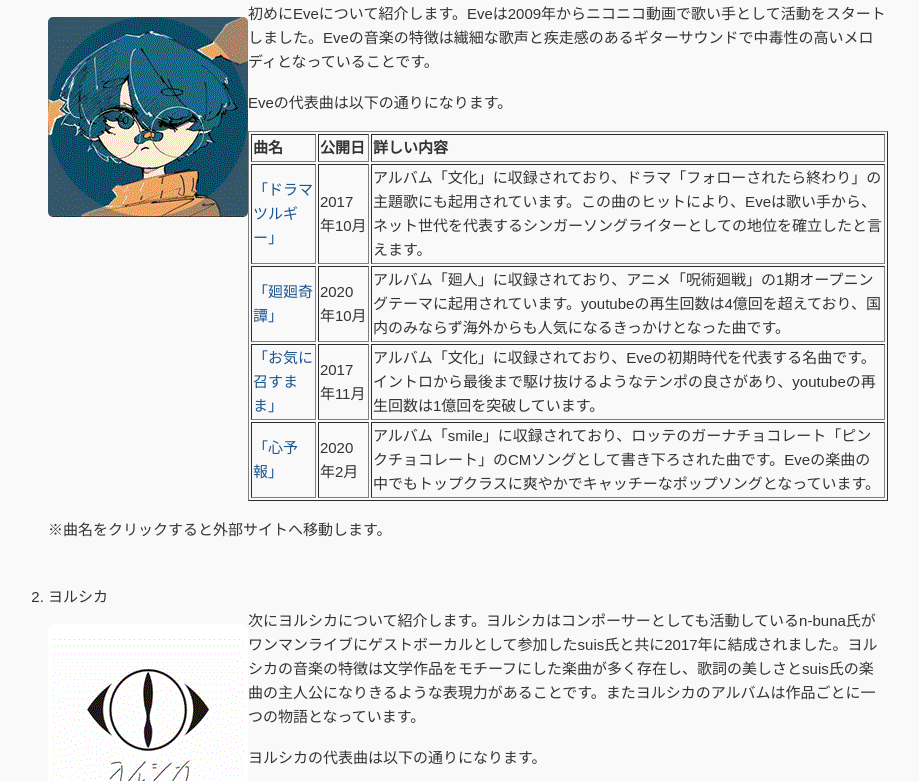
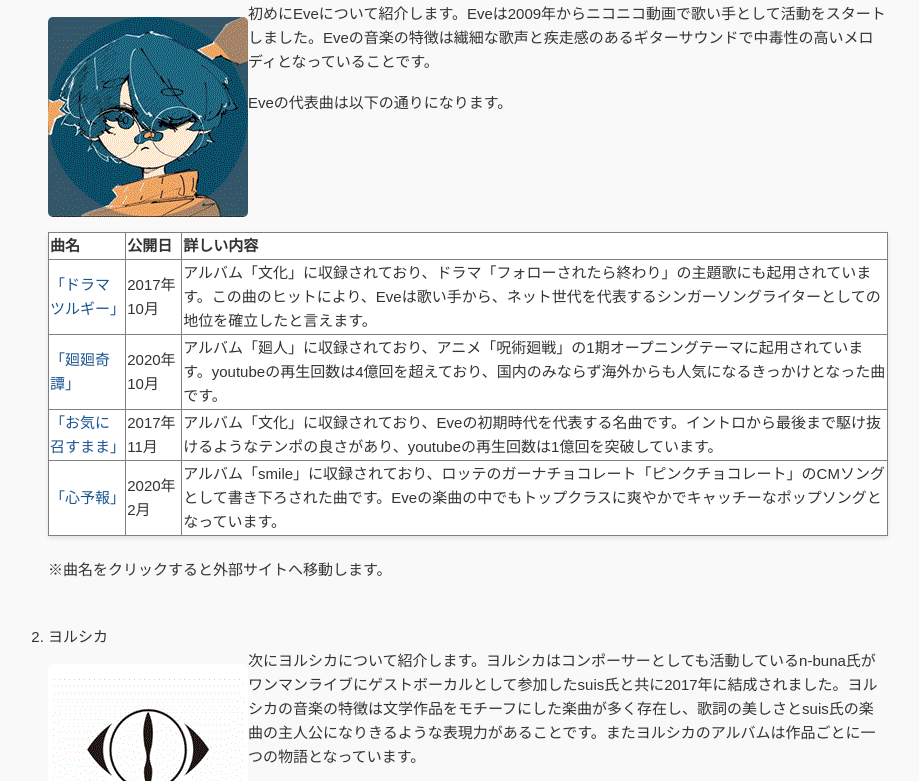
Before and after one commit to web2025-021/information-processing-4th, a plain HTML site: page osusume.html in a window 1280 px wide. Shown: the part 540-1321 px from the top of the page, without its empty margins (202-1121 px from the left). Drawn offline with Linux system fonts and the light colour scheme.

Commit message:
Update style.css

```diff
--- a/style.css
+++ b/style.css
@@ -81,3 +81,11 @@ em {
   font-style: italic;
   margin-top: 8px;
 }
+
+table {
+  width: 100%;
+  border-collapse: collapse;
+  margin: 20px 0;
+  background-color: #fff;
+  box-shadow: 0 2px 4px rgba(0,0,0,0.1);
+}
```
